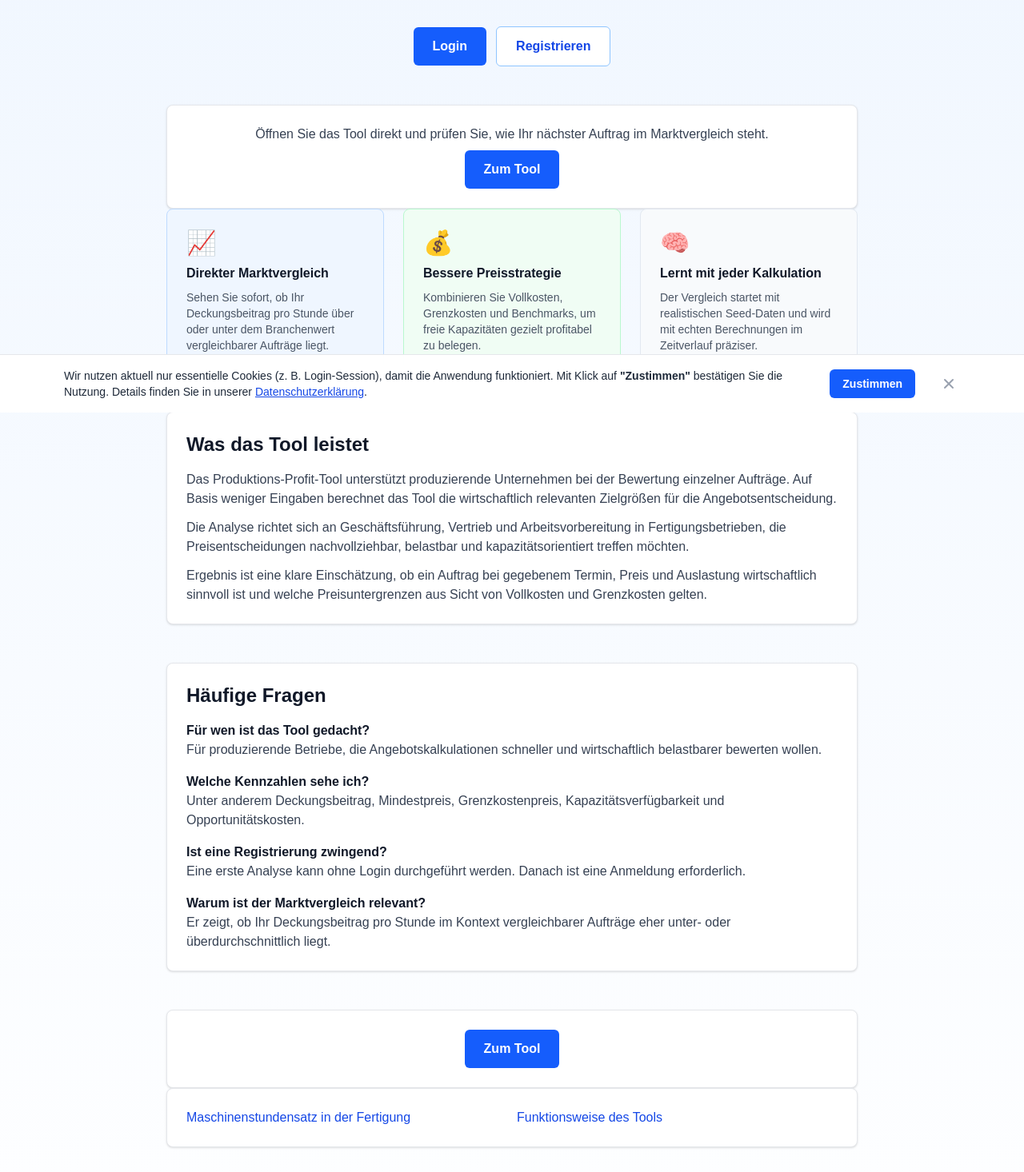
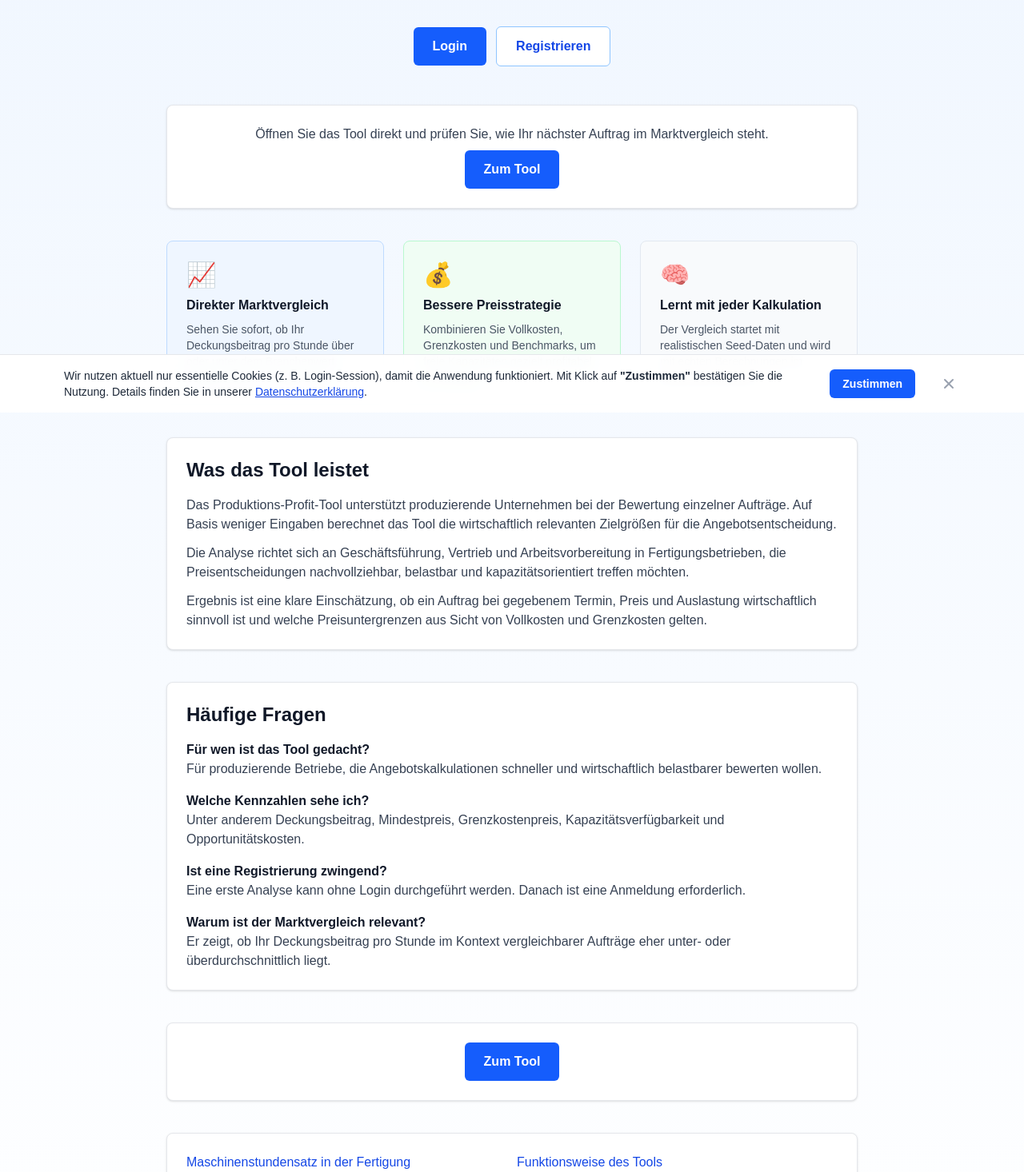
Before and after one commit to carlfruehling/Production-Profit-Tool, a Next.js app: page / in a window 1280 px wide. Shown: the part 284-1750 px from the top of the page at 80% size. Built offline with nearby package versions, Linux system fonts and the light colour scheme; no server answers.

Commit message:
Refine homepage spacing and calculator column consistency across app pages

```diff
--- a/src/app/maschinenstundensatz-fertigung/page.tsx
+++ b/src/app/maschinenstundensatz-fertigung/page.tsx
@@ -104,13 +104,13 @@ export default function MaschinenstundensatzFertigungPage() {
 
         <div className="flex flex-wrap gap-4 text-sm sm:text-base">
           <Link href="/tool" className="text-blue-700 hover:text-blue-900 font-medium">
-            Zum Tool für die Auftragsbewertung
+            Zum Tool
           </Link>
           <Link href="/funktionsweise" className="text-blue-700 hover:text-blue-900 font-medium">
-            Zur Funktionsweise der Kalkulation
+            Zur Funktionsweise des Tools
           </Link>
           <Link href="/" className="text-blue-700 hover:text-blue-900 font-medium">
-            Zurück zur Startseite
+            ← Zurück zur Startseite
           </Link>
         </div>
       </div>
--- a/src/app/page.tsx
+++ b/src/app/page.tsx
@@ -135,6 +135,7 @@ export default function Home() {
           </div>
         </div>
 
+        <div className="space-y-8 md:space-y-10">
           <div className="bg-white rounded-lg border border-gray-200 p-6 text-center shadow-sm">
             <p className="text-gray-700 mb-2 font-medium">
               Öffnen Sie das Tool direkt und prüfen Sie, wie Ihr nächster Auftrag im Marktvergleich steht.
@@ -149,7 +150,7 @@ export default function Home() {
           </div>
 
         {/* Info Section */}
-        <section className="grid md:grid-cols-3 gap-6 mb-12">
+        <section className="grid md:grid-cols-3 gap-6">
           <div className="bg-blue-50 border border-blue-200 rounded-lg p-6">
             <div className="text-3xl mb-2">📈</div>
             <h3 className="font-semibold text-gray-900 mb-2">Direkter Marktvergleich</h3>
@@ -178,7 +179,7 @@ export default function Home() {
           </div>
         </section>
 
-        <section className="bg-white rounded-lg border border-gray-200 p-6 mb-12 shadow-sm">
+        <section className="bg-white rounded-lg border border-gray-200 p-6 shadow-sm">
           <h2 className="text-2xl font-semibold text-gray-900 mb-4">Was das Tool leistet</h2>
           <p className="text-gray-700 mb-3">
             Das Produktions-Profit-Tool unterstützt produzierende Unternehmen bei der Bewertung einzelner Aufträge.
@@ -194,7 +195,7 @@ export default function Home() {
           </p>
         </section>
 
-        <section className="bg-white rounded-lg border border-gray-200 p-6 mb-12 shadow-sm">
+        <section className="bg-white rounded-lg border border-gray-200 p-6 shadow-sm">
           <h2 className="text-2xl font-semibold text-gray-900 mb-4">Häufige Fragen</h2>
           <div className="space-y-4 text-gray-700">
             <article>
@@ -226,7 +227,7 @@ export default function Home() {
           </Link>
         </div>
 
-        <section className="bg-white rounded-lg border border-gray-200 p-6 mb-12 shadow-sm">
+        <section className="bg-white rounded-lg border border-gray-200 p-6 shadow-sm">
 
           <div className="grid gap-3 sm:grid-cols-2">
 
@@ -239,6 +240,7 @@ export default function Home() {
 
           </div>
         </section>
+        </div>
 
 
       </div>
--- a/src/components/CalculatorForm.tsx
+++ b/src/components/CalculatorForm.tsx
@@ -231,7 +231,7 @@ export default function CalculatorForm() {
 
   return (
     <div className="w-full">
-      <div className="grid grid-cols-1 gap-8 lg:grid-cols-[0.75fr_1.2fr_1.05fr] lg:gap-6 xl:gap-8 lg:items-start">
+      <div className="grid grid-cols-1 gap-8 lg:grid-cols-[0.75fr_1.125fr_1.125fr] lg:gap-6 xl:gap-8 lg:items-start">
         <div className="lg:min-w-0">
           <form onSubmit={handleSubmit(onSubmit)} className="space-y-4">
 
@@ -509,8 +509,8 @@ export default function CalculatorForm() {
 
         <div className="lg:min-w-0">
           {result && (
-          <div className="mt-8 lg:mt-0">
-          <div className="bg-blue-50 border border-blue-200 rounded-lg p-6">
+          <div className="mt-8 lg:mt-0 w-full">
+          <div className="w-full bg-blue-50 border border-blue-200 rounded-lg p-6">
             <h3 className="text-lg font-semibold text-gray-900 mb-4">
               Analyseergebnis
             </h3>
@@ -646,7 +646,7 @@ export default function CalculatorForm() {
 
         <div className="lg:min-w-0">
           {isAuthenticated && (
-          <div className="mt-8 lg:mt-0 bg-gray-50 border border-gray-200 rounded-lg p-4">
+          <div className="mt-8 lg:mt-0 w-full bg-gray-50 border border-gray-200 rounded-lg p-4">
         <div className="flex items-center justify-between mb-3">
           <h3 className="text-base font-semibold text-gray-900">Ihre gespeicherten Berechnungen</h3>
           <span className="text-xs text-gray-500">Doppelklick lädt die Rechnung</span>
```
Lines whose indentation alone changed are shown as unchanged.
